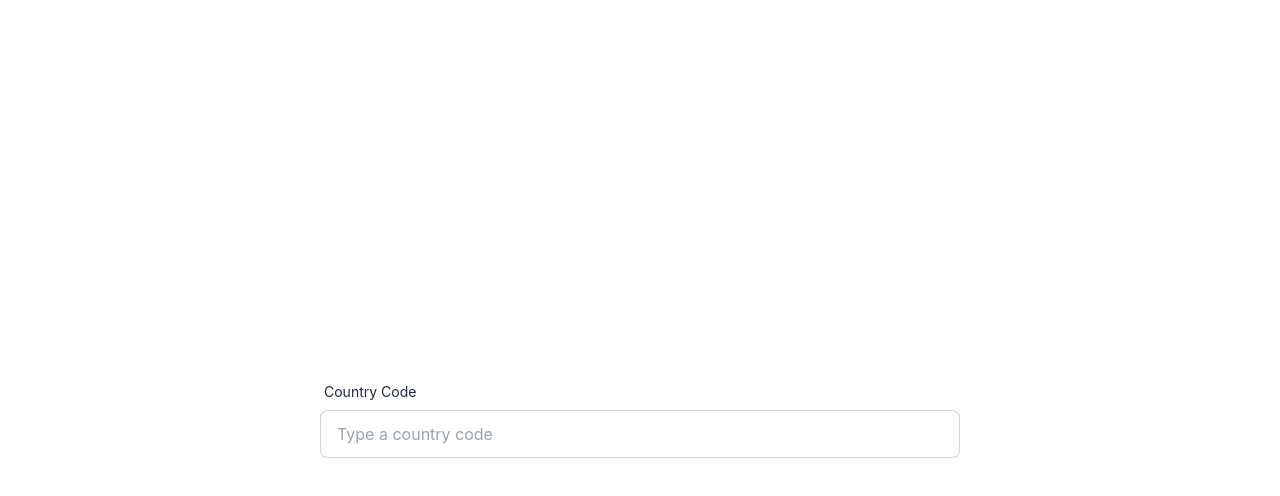
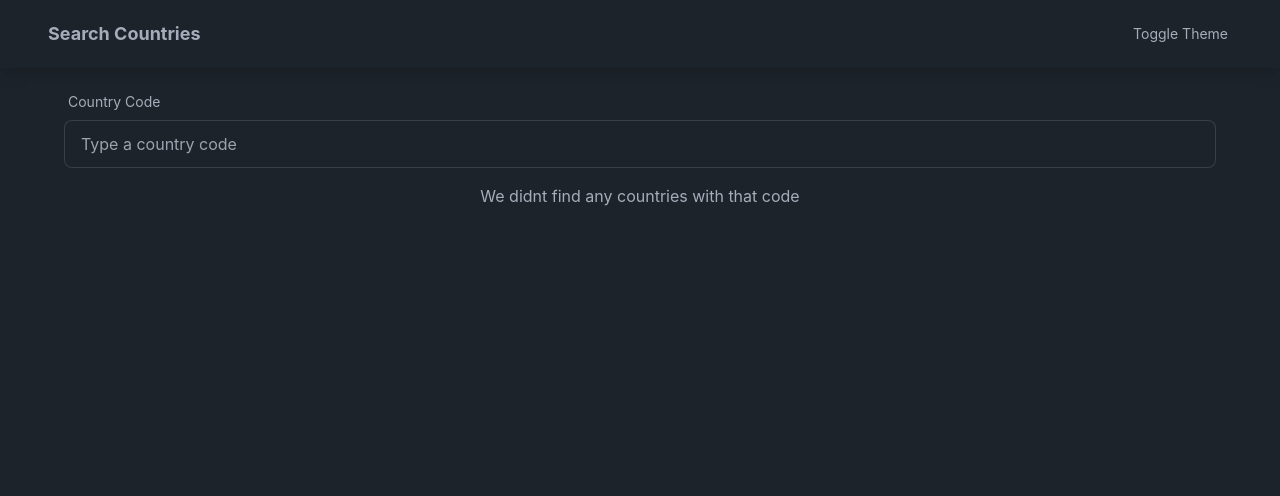
Before and after one commit to lvisentin/yolo-fe, a React (Vite) app: page / in a window 1280 px wide. Shown: the top 496 px of the page. Built offline with nearby package versions, Linux system fonts and the light colour scheme; no server answers.

Commit message:
feat: adding theme provider

```diff
--- a/package.json
+++ b/package.json
@@ -39,6 +39,7 @@
     "@storybook/react": "^7.5.3",
     "@storybook/react-vite": "^7.5.3",
     "@storybook/testing-library": "^0.2.2",
+    "@tailwindcss/typography": "^0.5.10",
     "@testing-library/jest-dom": "^6.1.4",
     "@testing-library/react": "^14.1.0",
     "@types/jest": "^29.5.8",
--- a/src/App.tsx
+++ b/src/App.tsx
@@ -1,7 +1,15 @@
-import HomePage from './components/pages/HomePage/HomePage';
+import { useContext, useEffect } from 'react';
+import { HomePage } from './components/pages/HomePage/HomePage';
+import { ThemeContext } from './context/provider/ThemeProvider';
+import Header from './components/molecules/Header/Header';
 
 function App() {
-  return <HomePage />;
+  return (
+    <div className=" h-[100vh]">
+      <Header />
+      <HomePage />
+    </div>
+  );
 }
 
 export default App;
--- a/src/components/molecules/DataTable/DataTable.tsx
+++ b/src/components/molecules/DataTable/DataTable.tsx
@@ -17,7 +17,9 @@ export function DataTable({ columns, values }: DataTableProps) {
         <thead>
           <tr role="row">
             {columns.map((column, index) => (
-              <th key={index}>{column.name}</th>
+              <th key={index}>
+                <p>{column.name}</p>
+              </th>
             ))}
           </tr>
         </thead>
@@ -25,7 +27,9 @@ export function DataTable({ columns, values }: DataTableProps) {
           {values.map((value, index) => (
             <tr role="row" key={index}>
               {columns.map((column, index) => (
-                <td key={index}>{value[column.field]}</td>
+                <td key={index}>
+                  <p>{value[column.field]}</p>
+                </td>
               ))}
             </tr>
           ))}
--- /dev/null
+++ b/src/components/molecules/Header/Header.tsx
@@ -0,0 +1,34 @@
+import React, { useContext, useEffect } from 'react';
+import { ThemeContext } from '../../../context/provider/ThemeProvider';
+
+function Header() {
+  const { theme, toggle } = useContext(ThemeContext);
+
+  useEffect(() => {
+    if (theme === 'dark') {
+      document.querySelector('html').setAttribute('data-theme', 'dark');
+      return;
+    }
+
+    document.querySelector('html').setAttribute('data-theme', 'light');
+  }, [theme]);
+
+  return (
+    <header>
+      <div className="navbar bg-base-100 shadow-lg px-4 sm:px-8">
+        <div className="flex-1">
+          <h1 className="text-lg font-bold mx-4">Search Countries</h1>
+        </div>
+        <div className="flex-none">
+          <ul className="menu menu-horizontal px-1">
+            <li>
+              <a onClick={toggle}>Toggle Theme</a>
+            </li>
+          </ul>
+        </div>
+      </div>
+    </header>
+  );
+}
+
+export default Header;
--- a/src/components/pages/HomePage/HomePage.tsx
+++ b/src/components/pages/HomePage/HomePage.tsx
@@ -8,7 +8,7 @@ import DataTable, {
 import { TextField } from '../../molecules/TextField/TextField';
 import { GetCountriesQuery } from '../../../graphql/GetCountries.query';
 
-function HomePage() {
+export function HomePage() {
   const [countryCode, setCountryCode] = useState<string>('');
   const tableColumns: DataTableColumn<keyof Country>[] = [
     {
@@ -34,9 +34,7 @@ function HomePage() {
   }, [debouncedCountryCode, refetch]);
 
   return (
-    <div className="flex flex-col gap-4 items-center justify-center w-[50%] mx-auto">
-      <h1>Search countries</h1>
-
+    <div className="flex flex-col gap-4 w-[90%] h-fit-content mx-auto my-4">
       <TextField
         value={countryCode}
         id="countryCode"
@@ -46,6 +44,7 @@ function HomePage() {
         placeholder="Type a country code"
       />
 
+      <div className="min-h-[320px] w-full">
         {loading ? (
           <div className="flex items-center justify-center h-full mt-8">
             <span className="loading loading-spinner loading-lg"></span>
@@ -53,10 +52,11 @@ function HomePage() {
         ) : data?.countries && data?.countries?.length > 0 ? (
           <DataTable columns={tableColumns} values={data?.countries} />
         ) : (
-        'We didnt find any countries with that code'
+          <p className="text-center">
+            We didnt find any countries with that code
+          </p>
         )}
+      </div>
     </div>
   );
 }
-
-export default HomePage;
--- /dev/null
+++ b/src/context/provider/ThemeProvider.tsx
@@ -0,0 +1,21 @@
+import { ReactElement, createContext, useState } from 'react';
+
+interface ThemeProviderProps {
+  children: ReactElement;
+}
+
+export const ThemeContext = createContext({ theme: 'dark', toggle: () => {} });
+
+export function ThemeProvider({ children }: ThemeProviderProps) {
+  const [theme, setTheme] = useState<'light' | 'dark'>('dark');
+
+  const toggleTheme = () => {
+    setTheme((prev) => (prev === 'light' ? 'dark' : 'light'));
+  };
+
+  return (
+    <ThemeContext.Provider value={{ theme, toggle: toggleTheme }}>
+      {children}
+    </ThemeContext.Provider>
+  );
+}
--- a/src/index.css
+++ b/src/index.css
@@ -7,9 +7,6 @@
   line-height: 1.5;
   font-weight: 400;
 
-  color-scheme: light dark;
-  color: rgba(255, 255, 255, 0.87);
-
   font-synthesis: none;
   text-rendering: optimizeLegibility;
   -webkit-font-smoothing: antialiased;
@@ -17,19 +14,10 @@
   -webkit-text-size-adjust: 100%;
 }
 
-a {
-  font-weight: 500;
-  color: #646cff;
-  text-decoration: inherit;
-}
-a:hover {
-  color: #535bf2;
-}
-
 body {
   margin: 0;
   display: flex;
-  place-items: center;
+  place-items: baseline;
   height: 100%;
   width: 100%;
   min-height: 100vh;
--- a/src/main.tsx
+++ b/src/main.tsx
@@ -1,8 +1,8 @@
-import React from 'react';
+import { ApolloClient, ApolloProvider, InMemoryCache } from '@apollo/client';
 import ReactDOM from 'react-dom/client';
 import App from './App.tsx';
 import './index.css';
-import { ApolloClient, ApolloProvider, InMemoryCache } from '@apollo/client';
+import { ThemeProvider } from './context/provider/ThemeProvider.tsx';
 
 export const client = new ApolloClient({
   uri: 'https://countries.trevorblades.com/',
@@ -11,6 +11,8 @@ export const client = new ApolloClient({
 
 ReactDOM.createRoot(document.getElementById('root')!).render(
   <ApolloProvider client={client}>
-    <App />
+    <ThemeProvider>
+      <App />
+    </ThemeProvider>
   </ApolloProvider>
 );
--- a/tailwind.config.cjs
+++ b/tailwind.config.cjs
@@ -1,10 +1,11 @@
 /** @type {import('tailwindcss').Config} */
 module.exports = {
-  content: [
-    "./index.html",
-    "./src/**/*.{js,ts,jsx,tsx}",
-  ],  theme: {
+  content: ['./index.html', './src/**/*.{js,ts,jsx,tsx}'],
+  theme: {
     extend: {},
   },
-  plugins: [require('daisyui')],
+  plugins: [require('@tailwindcss/typography'), require('daisyui')],
+  daisyui: {
+    themes: false
+  },
 };
```
Also changed, not shown: 1 other file (tests, documents, lock files or other folders). Lines whose indentation alone changed are shown as unchanged.
